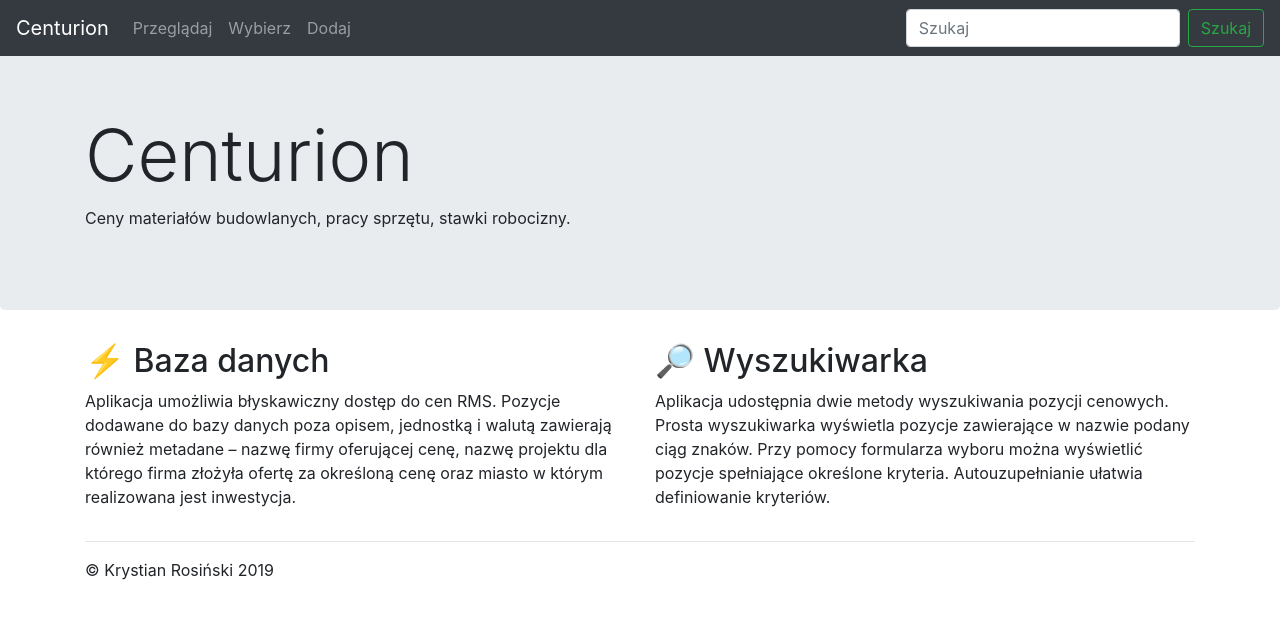
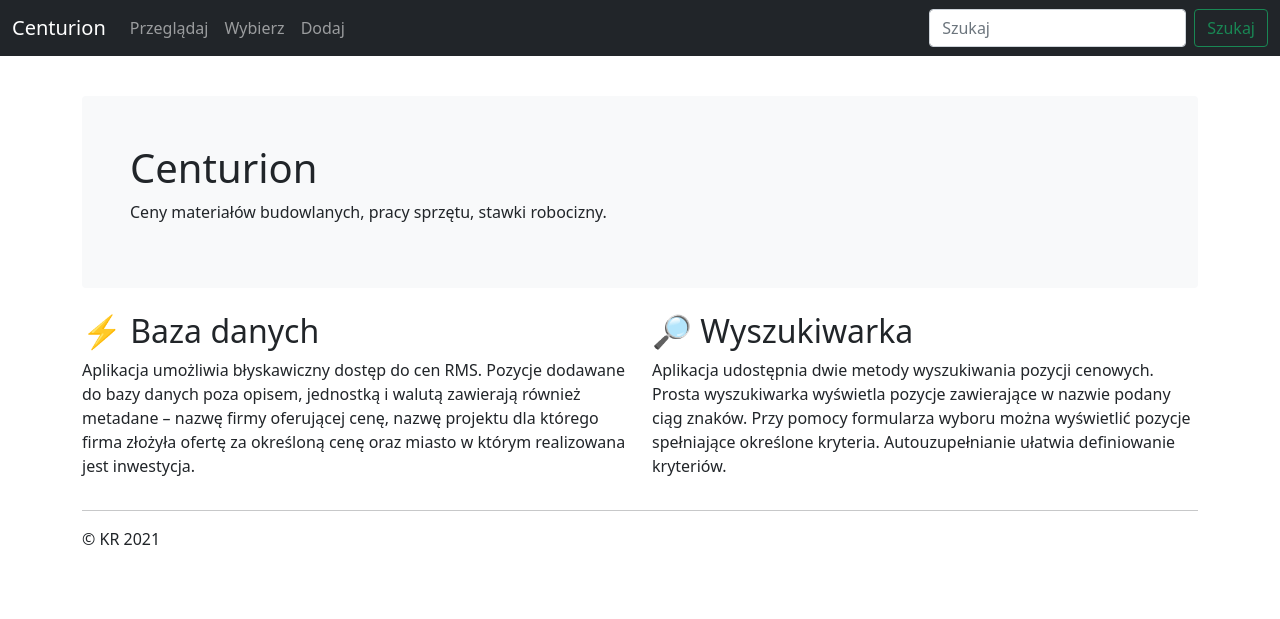
Before and after one commit to krysros/centurion, a Python web app: template centurion/templates/home.mako in a window 1280 px wide. Shown: the top 619 px of the page. Run offline with Mako, Linux system fonts and the light colour scheme; the template is opened without the code that fills it, so the values that code supplies are empty; some libraries are stand-ins or nearby versions.

Commit message:
Bootstrap 5

```diff
--- a/centurion/public/css/theme.css
+++ b/centurion/public/css/theme.css
@@ -1,9 +1,10 @@
-/* Move down content because we have a fixed navbar that is 50px tall */
 body {
   padding-top: 3rem;
 }
 
-.main {
+main {
   padding-top: 3rem;
   padding-bottom: 3rem;
+  margin-left: 2rem;
+  margin-right: 2rem;
 }
--- a/centurion/templates/display.mako
+++ b/centurion/templates/display.mako
@@ -1,6 +1,6 @@
 <%inherit file="layout.mako"/>
 
-<div class="container main">
+<div class="container">
   <h2>${price.name}</h2>
   <h5>Cena</h5>
   <ul>
--- a/centurion/templates/errors.mako
+++ b/centurion/templates/errors.mako
@@ -1,12 +1,12 @@
 % if form.errors:
+<div class="container">
   % for field_name, field_errors in form.errors.items():
     % for error in field_errors:
       <div class="alert alert-danger alert-dismissible fade show" role="alert">
-        <button type="button" class="close" data-dismiss="alert" aria-label="Close">
-          <span aria-hidden="true">&times;</span>
-        </button>
+        <button type="button" class="btn-close" data-bs-dismiss="alert" aria-label="Close"></button>
         <strong>${form[field_name].label}:</strong> ${error}
       </div>
     % endfor
   % endfor
+</div>
 % endif
--- a/centurion/templates/home.mako
+++ b/centurion/templates/home.mako
@@ -1,25 +1,25 @@
 <%inherit file="layout.mako"/>
 
-<div class="jumbotron">
-  <div class="container">
-    <h1 class="display-3">Centurion</h1>
+<div class="container mb-4">
+  <div class="bg-light p-5 rounded">
+    <h1>Centurion</h1>
     <p>Ceny materiałów budowlanych, pracy sprzętu, stawki robocizny.</p>
   </div>
 </div>
 
 <div class="container">
   <div class="row">
-    <div class="col-md-6">
+    <div class="col">
       <h2>⚡ Baza danych</h2>
       <p>Aplikacja umożliwia błyskawiczny dostęp do cen RMS. Pozycje dodawane do bazy danych poza opisem, jednostką i walutą zawierają również metadane – nazwę firmy oferującej cenę, nazwę projektu dla którego firma złożyła ofertę za określoną cenę oraz miasto w którym realizowana jest inwestycja. </p>
     </div>
-    <div class="col-md-6">
+    <div class="col">
       <h2>🔎 Wyszukiwarka</h2>
       <p>Aplikacja udostępnia dwie metody wyszukiwania pozycji cenowych. Prosta wyszukiwarka wyświetla pozycje zawierające w nazwie podany ciąg znaków. Przy pomocy formularza wyboru można wyświetlić pozycje spełniające określone kryteria. Autouzupełnianie ułatwia definiowanie kryteriów. </p>
     </div>
   </div>
   <hr>
   <footer>
-    <p>&copy; Krystian Rosiński 2019</p>
+    <p>&copy; KR 2021</p>
   </footer>
 </div>
--- a/centurion/templates/layout.mako
+++ b/centurion/templates/layout.mako
@@ -2,34 +2,24 @@
 <html lang="pl">
   <head>
     <meta charset="utf-8">
-    <meta name="viewport" content="width=device-width, initial-scale=1, shrink-to-fit=no">
-
+    <meta name="viewport" content="width=device-width, initial-scale=1">
     <meta name="description" content="Centurion">
     <meta name="author" content="Krystian Rosiński">
-
     <title>Centurion</title>
-
-    <!-- Bootstrap CSS -->
-    <link rel="stylesheet" href="https://stackpath.bootstrapcdn.com/bootstrap/4.3.1/css/bootstrap.min.css" integrity="sha384-ggOyR0iXCbMQv3Xipma34MD+dH/1fQ784/j6cY/iJTQUOhcWr7x9JvoRxT2MZw1T" crossorigin="anonymous">
-
-    <!-- Select2 CSS -->
-    <link href="https://cdnjs.cloudflare.com/ajax/libs/select2/4.0.10/css/select2.min.css" rel="stylesheet" />
-    <link href="/static/css/select2-bootstrap4.min.css" rel="stylesheet">
-
-    <!-- Custom styles for this template -->
+    <link href="https://cdn.jsdelivr.net/npm/bootstrap@5.1.1/dist/css/bootstrap.min.css" rel="stylesheet" integrity="sha384-F3w7mX95PdgyTmZZMECAngseQB83DfGTowi0iMjiWaeVhAn4FJkqJByhZMI3AhiU" crossorigin="anonymous">
+    <link href="https://cdn.jsdelivr.net/npm/select2@4.1.0-rc.0/dist/css/select2.min.css" rel="stylesheet">
+    <link href="https://cdn.jsdelivr.net/npm/select2-bootstrap-5-theme@1.1.1/dist/select2-bootstrap-5-theme.min.css" rel="stylesheet">
     <link href="/static/css/theme.css" rel="stylesheet">
   </head>
-
   <body>
-
-    <nav class="navbar navbar-expand-md navbar-dark fixed-top bg-dark">
-      <a class="navbar-brand" href="/">Centurion </a>
-      <button class="navbar-toggler" type="button" data-toggle="collapse" data-target="#navbarsExampleDefault" aria-controls="navbarsExampleDefault" aria-expanded="false" aria-label="Toggle navigation">
+    <nav class="navbar navbar-expand-md navbar-dark fixed-top bg-dark mb-4">
+      <div class="container-fluid">
+        <a class="navbar-brand" href="/">Centurion</a>
+        <button class="navbar-toggler" type="button" data-bs-toggle="collapse" data-bs-target="#navbarCollapse" aria-controls="navbarCollapse" aria-expanded="false" aria-label="Toggle navigation">
           <span class="navbar-toggler-icon"></span>
         </button>
-
-      <div class="collapse navbar-collapse" id="navbarsExampleDefault">
-        <ul class="navbar-nav mr-auto">
+        <div class="collapse navbar-collapse" id="navbarCollapse">
+          <ul class="navbar-nav me-auto mb-2 mb-md-0">
             <li class="nav-item">
               <a class="nav-link" href="/price/browse">Przeglądaj</a>
             </li>
@@ -40,24 +30,20 @@
               <a class="nav-link" href="/price/add">Dodaj</a>
             </li>
           </ul>
-        <form class="form-inline my-2 my-lg-0" action="/price/search">
-          <input class="form-control mr-sm-2" type="text" name="q" placeholder="Szukaj">
-          <button class="btn btn-outline-success my-2 my-sm-0" type="submit">Szukaj</button>
+          <form class="d-flex" action="/price/search">
+            <input class="form-control me-2" type="search" name="q" placeholder="Szukaj" aria-label="Search">
+            <button class="btn btn-outline-success" type="submit">Szukaj</button>
           </form>
         </div>
+      </div>
     </nav>
-
-    <main role="main">
+    <main>
       ${self.body()}
     </main>
-
-    <!-- Optional JavaScript -->
-    <!-- jQuery first, then Popper.js, then Bootstrap JS -->
-    <script src="https://code.jquery.com/jquery-3.4.1.min.js" integrity="sha256-CSXorXvZcTkaix6Yvo6HppcZGetbYMGWSFlBw8HfCJo=" crossorigin="anonymous"></script>
-    <script src="https://cdnjs.cloudflare.com/ajax/libs/popper.js/1.14.7/umd/popper.min.js" integrity="sha384-UO2eT0CpHqdSJQ6hJty5KVphtPhzWj9WO1clHTMGa3JDZwrnQq4sF86dIHNDz0W1" crossorigin="anonymous"></script>
-    <script src="https://stackpath.bootstrapcdn.com/bootstrap/4.3.1/js/bootstrap.min.js" integrity="sha384-JjSmVgyd0p3pXB1rRibZUAYoIIy6OrQ6VrjIEaFf/nJGzIxFDsf4x0xIM+B07jRM" crossorigin="anonymous"></script>
-    <script src="https://cdnjs.cloudflare.com/ajax/libs/select2/4.0.10/js/select2.min.js"></script>
-    <script src="https://cdnjs.cloudflare.com/ajax/libs/select2/4.0.10/js/i18n/pl.js"></script>
+    <script src="https://cdn.jsdelivr.net/npm/jquery@3.5.1/dist/jquery.min.js"></script>
+    <script src="https://cdn.jsdelivr.net/npm/bootstrap@5.1.1/dist/js/bootstrap.bundle.min.js" integrity="sha384-/bQdsTh/da6pkI1MST/rWKFNjaCP5gBSY4sEBT38Q/9RBh9AH40zEOg7Hlq2THRZ" crossorigin="anonymous"></script>
+    <script src="https://cdn.jsdelivr.net/npm/select2@4.1.0-rc.0/dist/js/select2.min.js"></script>
+    <script src="https://cdn.jsdelivr.net/npm/select2@4.1.0-rc.0/dist/js/i18n/pl.js"></script>
     <script src="/static/js/app.js"></script>
   </body>
 </html>
--- a/centurion/templates/new_price.mako
+++ b/centurion/templates/new_price.mako
@@ -1,60 +1,54 @@
 <%inherit file="layout.mako"/>
+<%include file="errors.mako"/>
 
-<div class="container main">
-  <%include file="errors.mako"/>
+<div class="container">
   <h2>Nowa cena</h2>
   <form method="post" action="add">
-    <div class="form-group">
+    <div class="row my-3">
+      <div class="col">
         ${form.name.label}
         ${form.name(class_="form-control")}
       </div>
-    <div class="row">
+    </div>
+    <div class="row my-3">
       <div class="col">
-        <div class="form-group">
         ${form.category.label}
         ${form.category(class_="form-control")}
       </div>
-      </div>
       <div class="col">
-        <div class="form-group">
         ${form.unit.label}
         ${form.unit(class_="form-control")}
       </div>
-      </div>
       <div class="col">
-        <div class="form-group">
         ${form.cost.label}
         ${form.cost(class_="form-control", type="number", step="0.01")}
       </div>
-      </div>
       <div class="col">
-        <div class="form-group">
         ${form.currency.label}
         ${form.currency(class_="form-control")}
       </div>
     </div>
-    </div>
-    <div class="form-group">
+    <div class="row my-3">
+      <div class="col">
         ${form.company.label}
         ${form.company(class_="form-control")}
       </div>
-    <div class="row">
+    </div>
+    <div class="row my-3">
       <div class="col">
-        <div class="form-group">
         ${form.project.label}
         ${form.project(class_="form-control")}
       </div>
-      </div>
       <div class="col">
-        <div class="form-group">
         ${form.city.label}
         ${form.city(class_="form-control")}
       </div>
     </div>
-    </div>
-    <div class="form-group">
+    <div class="row my-3">
+      <div class="col">
         ${form.description.label}
         ${form.description(class_="form-control")}
+      </div>
     </div>
     <button type="submit" class="btn btn-primary">Dodaj</button>
   </form>
--- a/centurion/templates/notfound.mako
+++ b/centurion/templates/notfound.mako
@@ -1,7 +1,5 @@
 <%inherit file="layout.mako"/>
 
-<div class="container main">
-  <div class="content">
-    <h1>404 <small class="text-muted">Nie znaleziono strony</small></h1>
-  </div>
+<div class="container">
+  <h1>404 <small class="text-muted">Nie znaleziono strony</small></h1>
 </div>
--- a/centurion/templates/prices.mako
+++ b/centurion/templates/prices.mako
@@ -1,8 +1,7 @@
 <%inherit file="layout.mako"/>
 
-<div class="container main">
-  <div class="row">
-    <div class="col">
+<div class="container">
+  <nav aria-label="breadcrumb">
     <ol class="breadcrumb">
       % for letter in alphabet:
         % if letter == active:
@@ -12,11 +11,8 @@
         % endif
       % endfor
     </ol>
-    </div>
-  </div>
-
-  <div class="row">
-    <div class="col">
+  </nav>
+  <div class="table-responsive">
     <table class="table table-striped">
       <thead>
         <tr>
--- a/centurion/templates/select.mako
+++ b/centurion/templates/select.mako
@@ -1,56 +1,50 @@
 <%inherit file="layout.mako"/>
+<%include file="errors.mako"/>
 
-<div class="container main">
-  <%include file="errors.mako"/>
+<div class="container">
   <h2>Kryteria wyboru</h2>
   <form method="post" action="select">
-    <div class="form-group">
+    <div class="row my-3">
+      <div class="col">
         ${form.name.label}
-      ${form.name(class_="form-control select-name")}
+        ${form.name(class_="form-select select-name")}
         ${form.hidden_name}
       </div>
-    <div class="row">
+    </div>
+    <div class="row my-3">
       <div class="col">
-        <div class="form-group">
         ${form.category.label}
-          ${form.category(class_="form-control select-category")}
+        ${form.category(class_="form-select select-category")}
         ${form.hidden_category}
       </div>
+      <div class="col">
+        ${form.unit.label}
+        ${form.unit(class_="form-select select-unit")}
+        ${form.hidden_unit}
       </div>
       <div class="col">
-        <div class="form-group">
-          ${form.unit.label}
-          ${form.unit(class_="form-control select-unit")}
-          ${form.hidden_unit}
-        </div>
-      </div>
-      <div class="col">
-        <div class="form-group">
         ${form.currency.label}
-          ${form.currency(class_="form-control select-currency")}
+        ${form.currency(class_="form-select select-currency")}
         ${form.hidden_currency}
       </div>
     </div>
-    </div>
-    <div class="form-group">
+    <div class="row my-3">
+      <div class="col">
         ${form.company.label}
-      ${form.company(class_="form-control select-company")}
+        ${form.company(class_="form-select select-company")}
         ${form.hidden_company}
       </div>
-    <div class="row">
+    </div>
+    <div class="row my-3">
       <div class="col">
-        <div class="form-group">
         ${form.project.label}
-          ${form.project(class_="form-control select-project")}
+        ${form.project(class_="form-select select-project")}
         ${form.hidden_project}
       </div>
-      </div>
       <div class="col">
-        <div class="form-group">
         ${form.city.label}
-          ${form.city(class_="form-control select-city")}
+        ${form.city(class_="form-select select-city")}
         ${form.hidden_city}
-        </div>
       </div>
     </div>
     <button type="submit" class="btn btn-primary select-button">Pokaż</button>
```
Also changed, not shown: centurion/public/css/select2-bootstrap4.min.css (deleted), centurion/public/js/app.js. Lines whose indentation alone changed are shown as unchanged.
